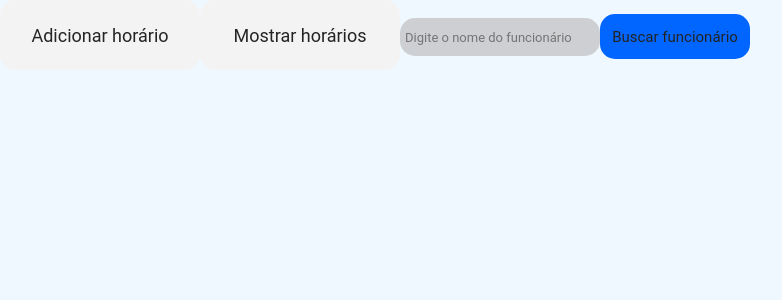
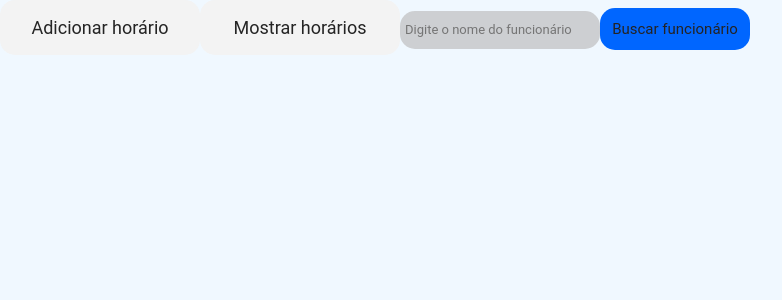
Before and after one commit to FabricioSobrinho/Desafio-klickagenda, a React (Vite) app in the folder Front-end-clickagenda/: page / in a window 1280 px wide. Shown: the top 300 px of the page, without its empty margins (0-782 px from the left). Built offline with nearby package versions, Linux system fonts and the light colour scheme.

Commit message:
Refactor: correct button size

```diff
--- a/Front-end-clickagenda/src/styles/Button.module.css
+++ b/Front-end-clickagenda/src/styles/Button.module.css
@@ -1,5 +1,5 @@
 .button {
-  height: 7rem;
+  height: 5.5rem;
   width: 20rem;
 
   border-radius: 1.5rem;
@@ -17,7 +17,7 @@
 }
 
 .minSize {
-  height: 4.5rem;
+  height: 4.2rem;
   width: 15rem;
   font-size: 1.5rem;
 
```
